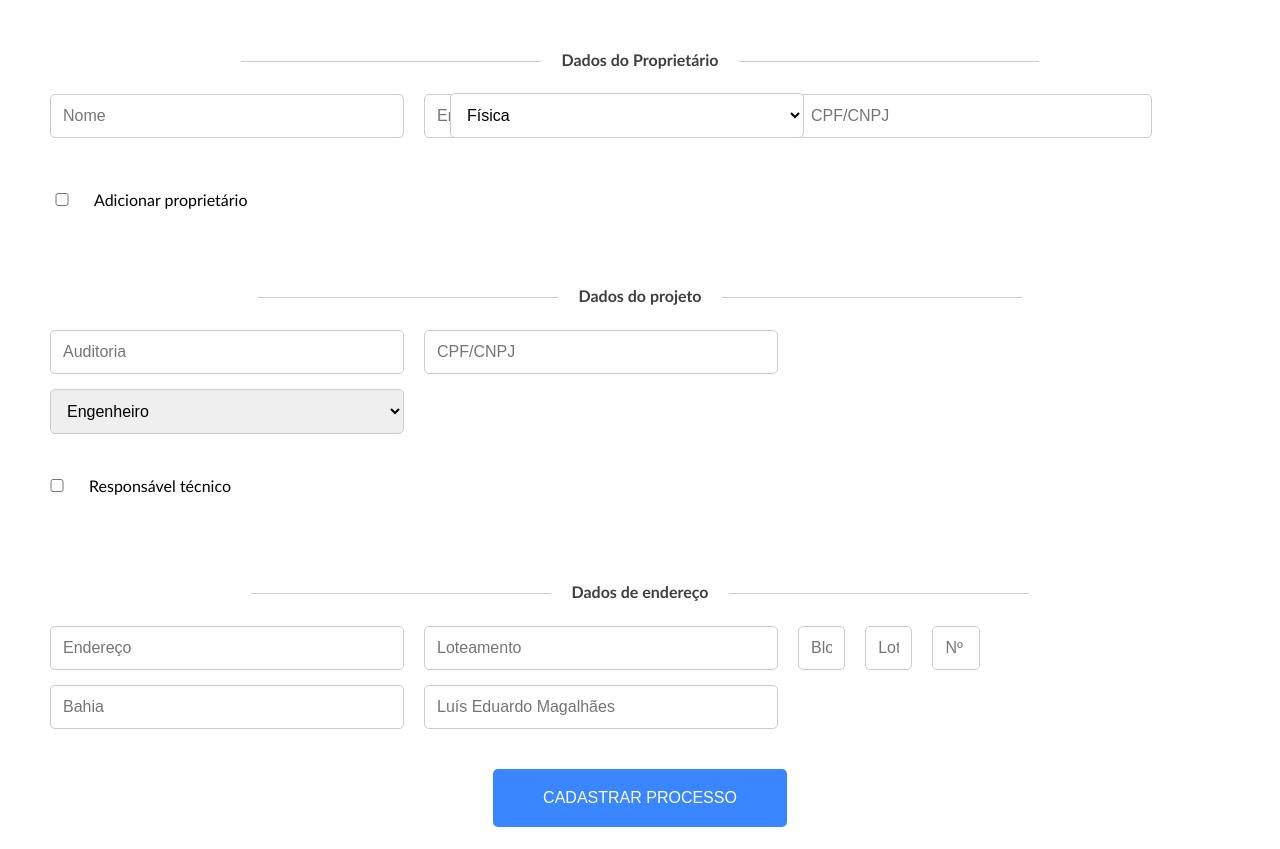
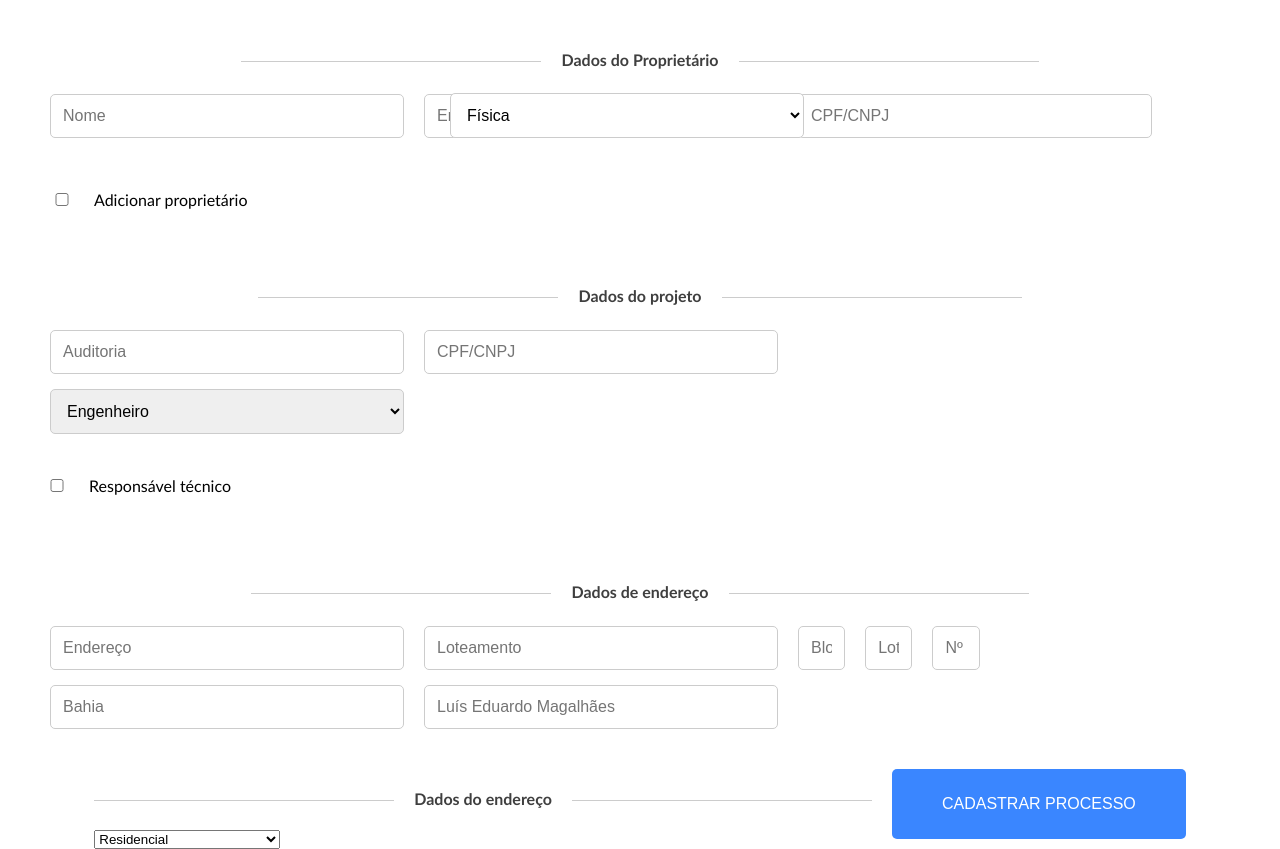
Before and after one commit to daniell0l/urbanismo-web, a React (Vite) app: page /AlvaraConstrucao in a window 1280 px wide. Built offline with nearby package versions, Linux system fonts and the light colour scheme; the HTML template or start-up script is replaced by a standard one.

Commit message:
alteração no layout da tela de alvará

```diff
--- a/src/screens/alvaraConstrucao/index.tsx
+++ b/src/screens/alvaraConstrucao/index.tsx
@@ -32,6 +32,14 @@ interface CadastroFormData {
   purposeOfWork: string;
   landArea: string;
   landSituation: "Meio Esquina" | "Esquina";
+  purposeWork:
+    | "residential"
+    | "residencialCondominium"
+    | "commercial"
+    | "mixed"
+    | "institutional"
+    | "shed"
+    | "industrial";
   permeabilityRate: string;
   occupancyRate: string;
   areaToBuildGroundFloor: boolean;
@@ -74,6 +82,7 @@ const CadastroForm: React.FC<CadastroFormProps> = ({ onSubmit }) => {
     purposeOfWork: "",
     landArea: "",
     landSituation: "Meio Esquina",
+    purposeWork: "residential",
     permeabilityRate: "",
     occupancyRate: "",
     areaToBuildGroundFloor: false,
@@ -103,6 +112,21 @@ const CadastroForm: React.FC<CadastroFormProps> = ({ onSubmit }) => {
     setFormData({
       ...formData,
       tipoPessoa: value as "Física" | "Jurídica",
+    });
+  };
+
+  const handlePurposeWork = (event: React.ChangeEvent<HTMLSelectElement>) => {
+    const { value } = event.target;
+    setFormData({
+      ...formData,
+      purposeWork: value as
+        | "residential"
+        | "residencialCondominium"
+        | "commercial"
+        | "mixed"
+        | "institutional"
+        | "shed"
+        | "industrial",
     });
   };
 
@@ -140,7 +164,9 @@ const CadastroForm: React.FC<CadastroFormProps> = ({ onSubmit }) => {
   };
 
   const handleResponsavelChange = (
-    event: React.ChangeEvent<HTMLInputElement> | React.ChangeEvent<HTMLSelectElement>
+    event:
+      | React.ChangeEvent<HTMLInputElement>
+      | React.ChangeEvent<HTMLSelectElement>
   ) => {
     const { name, value } = event.target;
     setFormData({
@@ -229,7 +255,6 @@ const CadastroForm: React.FC<CadastroFormProps> = ({ onSubmit }) => {
               />
             </div>
           )}
-{/* .............................................................................linha teste */}
         </div>
         <div className="DadosProprietario">
           <span className="line-with-name">Dados do projeto</span>
@@ -294,7 +319,6 @@ const CadastroForm: React.FC<CadastroFormProps> = ({ onSubmit }) => {
             </div>
           )}
         </div>
-
         <div className="DadosEndereco">
           <span className="line-with-name">Dados de endereço</span>
           <input
@@ -338,6 +362,26 @@ const CadastroForm: React.FC<CadastroFormProps> = ({ onSubmit }) => {
           <input type="text" placeholder="Bahia" />
           <input type="text" placeholder="Luís Eduardo Magalhães" />
         </div>
+        <div className="dadosEndereco">
+          <span className="line-with-name">Dados do endereço</span>
+          <div className="selectPurposeWork">
+            <select
+              name="PurposeWork"
+              value={formData.purposeWork}
+              onChange={handlePurposeWork}
+            >
+              <option value="residential">Residencial</option>
+              <option value="residencialCondominium">
+                Residencial em condomínio
+              </option>
+              <option value="commercial">Comercial</option>
+              <option value="mixed">Misto</option>
+              <option value="institutional">Institucional</option>
+              <option value="shed">Galão</option>
+              <option value="industrial">Industrial</option>
+            </select>
+          </div>
+        </div>
         <button className="RegistrationProcessButton" type="submit">
           Cadastrar processo
         </button>
```
